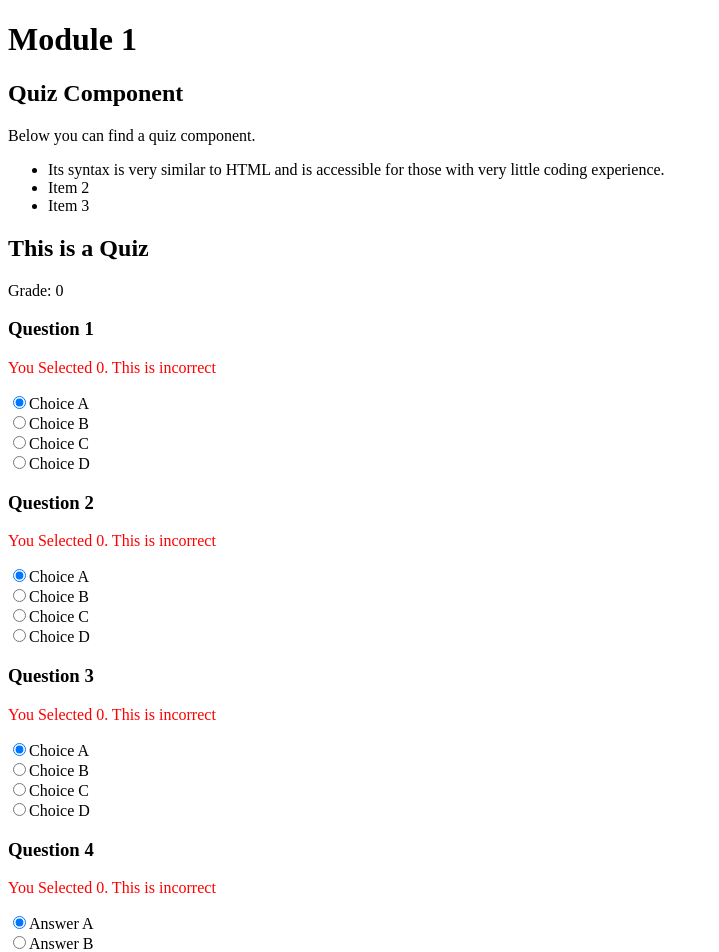
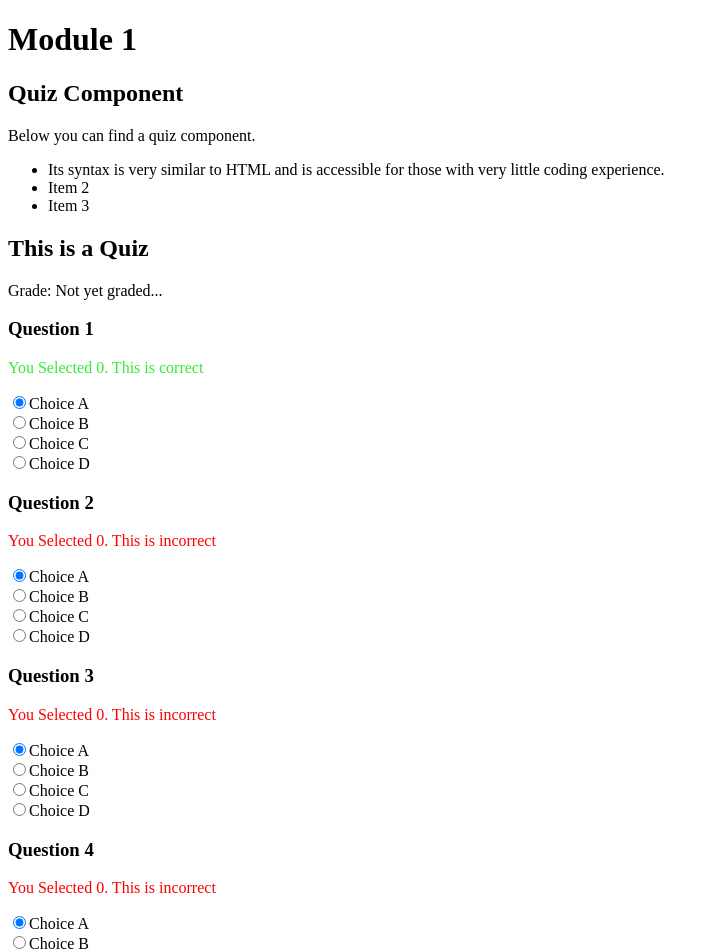
Before and after one commit to bressler1995/CourseBridge, a React (Vite) app: page / in a window 1280 px wide. Shown: the top 952 px of the page, without its empty margins (0-719 px from the left). Built offline with nearby package versions, Linux system fonts and the light colour scheme.

Commit message:
Implement usecontext to make quiz module way less complex

```diff
--- a/src/App.jsx
+++ b/src/App.jsx
@@ -1,15 +1,9 @@
 import { useState } from 'react';
-import reactLogo from './assets/react.svg';
-import viteLogo from '/vite.svg';
+import { Children } from 'react';
 import './App.css';
 import Module1 from './Module1.mdx';
 
 function App() {
-  const [count, setCount] = useState(0);
-
-  function handleCount() {
-    setCount((count) => count + 1)
-  }
 
   return (
     <div className="tops_os101">
--- a/src/Module1.mdx
+++ b/src/Module1.mdx
@@ -13,28 +13,28 @@ Below you can find a quiz component.
 - Item 3
 
 <Quiz>
-    <Question title="Question 1" answerIndex="0">
-        <Choice title="Choice A" />
-        <Choice title="Choice B" />
-        <Choice title="Choice C" />
-        <Choice title="Choice D" />
+    <Question index="0" title="Question 1" answerIndex="0">
+        <Choice index="0" title="Choice A" />
+        <Choice index="1" title="Choice B" />
+        <Choice index="2" title="Choice C" />
+        <Choice index="3" title="Choice D" />
     </Question>
-    <Question title="Question 2" answerIndex="1">
-        <Choice title="Choice A" />
-        <Choice title="Choice B" />
-        <Choice title="Choice C" />
-        <Choice title="Choice D" />
+    <Question index="1" title="Question 2" answerIndex="1">
+        <Choice index="0" title="Choice A" />
+        <Choice index="1" title="Choice B" />
+        <Choice index="2" title="Choice C" />
+        <Choice index="3" title="Choice D" />
     </Question>
-    <Question title="Question 3" answerIndex="2">
-        <Choice title="Choice A" />
-        <Choice title="Choice B" />
-        <Choice title="Choice C" />
-        <Choice title="Choice D" />
+    <Question index="2" title="Question 3" answerIndex="2">
+        <Choice index="0" title="Choice A" />
+        <Choice index="1" title="Choice B" />
+        <Choice index="2" title="Choice C" />
+        <Choice index="3" title="Choice D" />
     </Question>
-    <Question title="Question 4" answerIndex="3">
-        <Choice title="Answer A" />
-        <Choice title="Answer B" />
-        <Choice title="Answer C" />
-        <Choice title="Answer D" />
+    <Question index="3" title="Question 4" answerIndex="3">
+        <Choice index="0" title="Choice A" />
+        <Choice index="1" title="Choice B" />
+        <Choice index="2" title="Choice C" />
+        <Choice index="3" title="Choice D" />
     </Question>
 </Quiz>
--- a/src/components/Quiz/Choice.jsx
+++ b/src/components/Quiz/Choice.jsx
@@ -1,8 +1,24 @@
-function Choice({title='This is a Choice', index = 0, checked = false, questionId = 0, radio, handleAnswer}) {
+import { Children, useContext } from 'react';
+import { UserContext } from './Quiz';
+import { QuestionContext } from './Question';
+
+function Choice({title='This is a Choice', index = 0 }) {
+
+  const user = useContext(UserContext);
+  const question = useContext(QuestionContext);
+
+  let questionindex = question.index;
+  let checkAnswer = user.checkAnswer;
+  let radioState = user.questionStates[questionindex].radio;
+
+  if(radioState == index) {
+    console.log('Choice Radio' + radioState);
+    console.log('Choice Index' + index);
+  }
 
   return (
     <div className={'choice_' + index}>
-        <input type='radio' id={'radio_' + index} value={index} data-qid={questionId} checked={checked} data-radio={radio} onChange={handleAnswer}/>
+        <input type='radio' id={'radio_' + index} value={index} data-qid={questionindex} checked={radioState == index} onChange={checkAnswer}/>
         {title}
     </div>
   );
--- a/src/components/Quiz/Question.jsx
+++ b/src/components/Quiz/Question.jsx
@@ -1,36 +1,26 @@
-import { Children } from 'react';
-import Choice from './Choice'
+import { Children, useContext, createContext } from 'react';
+import Choice from './Choice';
+import { UserContext } from './Quiz';
 
+export const QuestionContext = createContext();
 
-function Question({children, index = 0, title = 'This is a Question', answerIndex, radio, correct, handleAnswer}) {
+function Question({children, index = 0, title = 'This is a Question', answerIndex = 0}) {
 
-  const mappedChildren = Children.map(children, (child, childIndex) => {
-
-      let hasTitle = false;
-
-      if(child.props.title != null) {
-        if(child.props.title != '') {
-          hasTitle = true;
-        }
-      }
-
-      // console.log('Choice Index:' + index);
-
-      if(hasTitle == true) {
-        return (<Choice index={childIndex} title={child.props.title} checked={radio === childIndex} questionId={index} radio={radio} handleAnswer={handleAnswer}/>);
-      } else {
-        return (<Choice index={childIndex} checked={radio === childIndex} questionId={index} radio={radio} handleAnswer={handleAnswer}/>);
-      }
-
-  });
+  const user = useContext(UserContext);
+  //console.log(user);
+  //console.log(index);
+  let radioState = user.questionStates[index].radio;
+  let correctState = user.questionStates[index].correct;
 
   return (
     <div className={'question question_' + index}>
         <h3>{title}</h3>
-        <p className={correct}> You Selected {radio}.  This is {correct}</p>
+        <p className={correctState}> You Selected {radioState}.  This is {correctState}</p>
 
         <form className="choiceContainer">
-          {mappedChildren}
+          <QuestionContext.Provider value={{ index, radioState }}>
+          {children}
+          </QuestionContext.Provider>
         </form>
     </div>
   )
--- a/src/components/Quiz/Quiz.css
+++ b/src/components/Quiz/Quiz.css
@@ -1,5 +1,5 @@
 .quizContainer .question p.correct {
-    color: green;
+    color: #34eb34;
 }
 
 .quizContainer .question p.incorrect {
--- a/src/components/Quiz/Quiz.jsx
+++ b/src/components/Quiz/Quiz.jsx
@@ -1,26 +1,16 @@
 import PropTypes from 'prop-types';
-import { useState } from 'react';
+import { useState, createContext } from 'react';
 import { Children } from 'react';
 import Question from './Question';
 import './Quiz.css';
 
+export const UserContext = createContext();
+
 function Quiz({children, title='This is a Quiz'}) {
 
-  const [grade, setGrade] = useState(0);
-  const [questionStates, setQuestionStates] = useState([]);
-  // const [isCorrect, setIsCorrect] = useState(answerIndex == 0 ? 'correct' : 'incorrect');
-
-  const checkAnswer = (e) => {
-    let curValue = +e.currentTarget.value;
-    let curQuestion = +e.currentTarget.dataset.qid;
-    let curRadio = +e.currentTarget.dataset.radio;
-
-    console.log(curQuestion);
-
-    let newVals = Children.map(children, (child, index) => {
+  const initialState = Children.map(children, (child, index) => {
+    let answerIndex = 0;
     let correct = 'incorrect';
-      let radio = 0;
-      let answerIndex = 0;
 
     if(child.props.answerIndex != null) {
       if(child.props.answerIndex != '') {
@@ -29,69 +19,71 @@ function Quiz({children, title='This is a Quiz'}) {
       }
     }
 
-      if(index == curQuestion) {
-        radio = curValue;
+    if(answerIndex == 0) {
+      correct = 'correct';
+    }
 
-        if(curValue == answerIndex) {
-          correct = 'correct';
+    return {radio: 0, correct: correct, answerIndex: child.props.answerIndex}
+  });
+
+  console.log(initialState);
+
+  const [questionStates, setQuestionStates] = useState(initialState);
+  const [gradeState, setGrade] = useState('Not yet graded...');
+  // const [isCorrect, setIsCorrect] = useState(answerIndex == 0 ? 'correct' : 'incorrect');
+
+  const checkAnswer = (e) => {
+    let curValue = +e.currentTarget.value;
+    let curQuestion = +e.currentTarget.dataset.qid;
+
+    // console.log(curQuestion);
+
+    const newVals = [...questionStates];
+
+    for(let i = 0; i < newVals.length; i++) {
+      let currentVal = newVals[i];
+
+      if(i == curQuestion) {
+        currentVal.radio = curValue;
+
+        if(curValue == currentVal.answerIndex) {
+          currentVal.correct = 'correct';
+        } else {
+          currentVal.correct = 'incorrect';
         }
       }
 
-      return {radio: radio, correct: correct};
-    });
 
-    console.log(newVals);
+    }
+
+    //console.log(newVals);
     setQuestionStates(newVals);
   };
 
-const mappedChildren = Children.map(children, (child, index) => {
+  const checkGrade = () => {
+    let correctCount = 0;
+    let result = '';
 
-  // console.log(questionStates);
+    for(let i = 0; i < questionStates.length; i++) {
+      let currentState = questionStates[i];
 
-  let localRadio = 0;
-  let localCorrect = 'incorrect';
-
-  if(questionStates != null && questionStates.length > 0) {
-        console.log(questionStates[index]);
-        localRadio = questionStates[index].radio;
-        localCorrect = questionStates[index].correct;
+      if(currentState.correct == 'correct') {
+        correctCount += 1;
+      }
     }
 
-  let hasTitle = false;
-  let hasAnswer = false;
-
-  if(child.props.title != null && child.props.title != '') {
-    hasTitle = true;
+    result = correctCount + '/' + questionStates.length;
+    setGrade(result);
   }
-
-  if(child.props.answerIndex != null && child.props.answerIndex != '') {
-    hasAnswer = true;
-  }
-
-  if(hasTitle == true) {
-    if(hasAnswer == true) {
-      return (<Question children={child.props.children} index={index} title={child.props.title} answerIndex={child.props.answerIndex} radio={localRadio} correct={localCorrect} handleAnswer={checkAnswer}/>);
-    } else {
-      return (<Question children={child.props.children} index={index} title={child.props.title} radio={localRadio} correct={localCorrect} handleAnswer={checkAnswer}/>);
-    }
-  } else {
-
-    if(hasAnswer == true) {
-      return (<Question children={child.props.children} index={index} answerIndex={child.props.answerIndex} radio={localRadio} correct={localCorrect} handleAnswer={checkAnswer}/>);
-    } else {
-      return (<Question children={child.props.children} index={index} radio={localRadio} correct={localCorrect} handleAnswer={checkAnswer}/>);
-    }
-
-  }
-
-});
 
   return (<div className='quizContainer'>
     <h2>{title}</h2>
-    <p>Grade: {grade}</p>
-    {mappedChildren}
+    <p>Grade: {gradeState}</p>
+    <UserContext.Provider value={{ questionStates, setQuestionStates, checkAnswer }}>
+    {children}
+    </UserContext.Provider>
     <br></br>
-    <button>Submit Quiz</button>
+    <button onClick={checkGrade}>Submit Quiz</button>
   </div>)
 }
 
```
Lines whose indentation alone changed are shown as unchanged.
